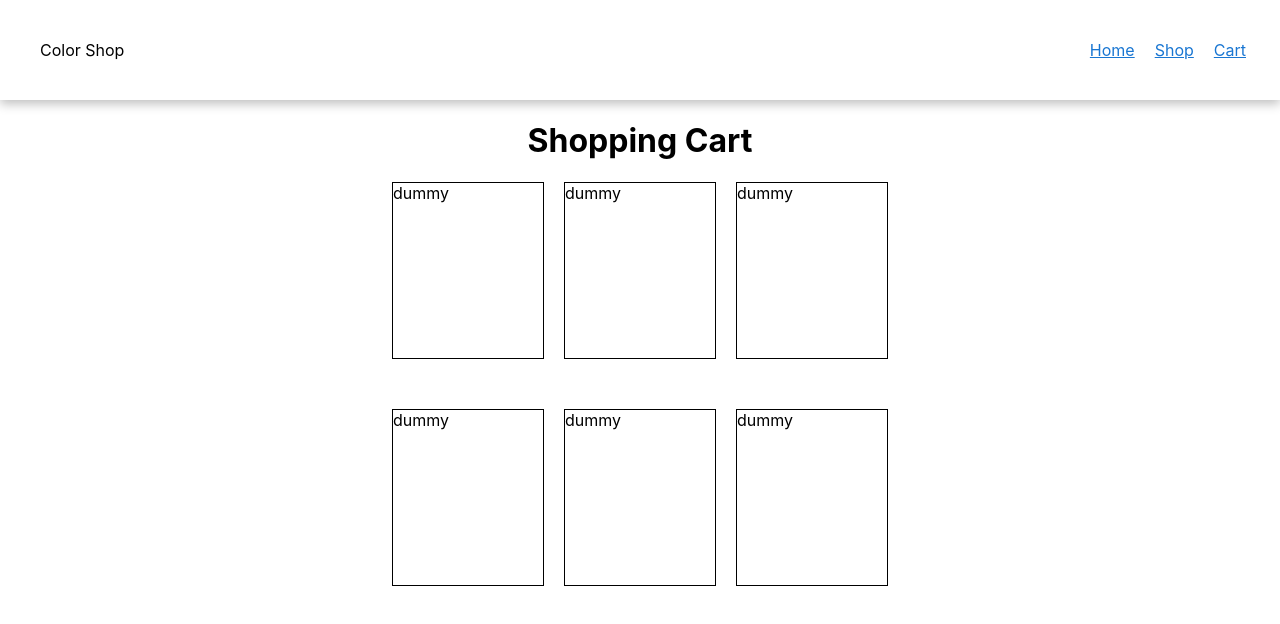
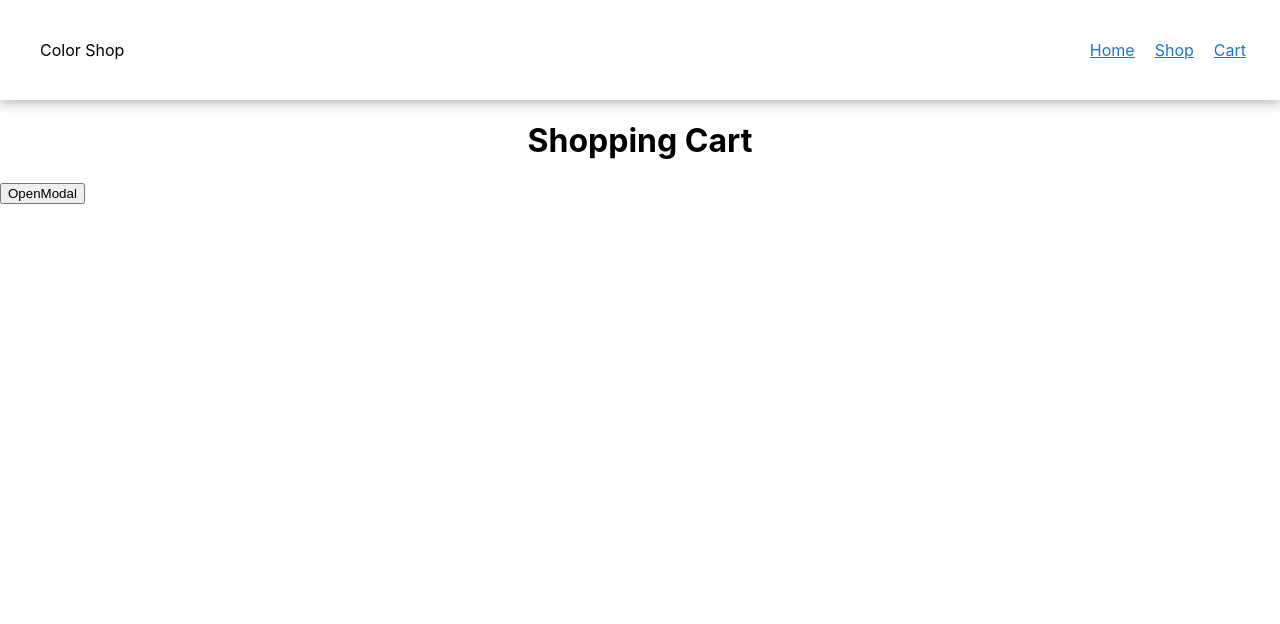
Before and after one commit to alex-goldschmidt/shopping-cart, a React (Create React App) app: page /components/cart in a window 1280 px wide. Shown: the top 624 px of the page. Built offline with nearby package versions, Linux system fonts and the light colour scheme.

Commit message:
Redo cart page

```diff
--- a/src/components/cart.js
+++ b/src/components/cart.js
@@ -1,19 +1,19 @@
-//import { useState } from "react";
+import { useState } from "react";
 import "../styles/cart.css";
-import ShoppingPage from "../components/shopping";
-import { useState } from "react";
 
 const Cart = () => {
+  const [isActive, setActive] = useState(false);
+  const toggleModal = (e) => {
+    e.stopPropagation();
+    setActive(!isActive);
+  };
+
   return (
-    <div className="CartContainer">
+    <div className="container">
       <h1>Shopping Cart</h1>
-      <div className="ChosenItemsContainer">
-        <div className="dummy">dummy</div>
-        <div className="dummy">dummy</div>
-        <div className="dummy">dummy</div>
-        <div className="dummy">dummy</div>
-        <div className="dummy">dummy</div>
-        <div className="dummy">dummy</div>
+      <button onClick={toggleModal}>OpenModal</button>
+      <div className={isActive ? "backdrop" : null}>
+        <div className={isActive ? "modal" : null}></div>
       </div>
     </div>
   );
--- a/src/components/navbar.js
+++ b/src/components/navbar.js
@@ -14,7 +14,7 @@ const Navbar = () => {
           <Link className="link" to="/components/shopping">
             Shop
           </Link>
-          <Link className="link" to="/components/cart">
+          <Link className="link" to="../components/cart">
             Cart
           </Link>
         </div>
--- a/src/components/shopping.js
+++ b/src/components/shopping.js
@@ -1,7 +1,7 @@
 import "../styles/shopping.css";
 import { useState } from "react";
 
-const ShoppingPage = () => {
+const ShoppingPage = (props) => {
   const [RedQuantity, setRedQuantity] = useState(0);
   const HandleRedIncrement = () => {
     setRedQuantity(RedQuantity + 1);
@@ -29,19 +29,15 @@ const ShoppingPage = () => {
 
   return (
     <div className="Container">
-      <h1 className="PageGreeting">Shop for Colors</h1>
+      <h1 className="PageGreeting">Color Shop</h1>
       <div className="ColorsContainer">
         <div className="RedContainer">
-          <div
-            className="card"
-            style={{ backgroundColor: "Red" }}
-            data-value="red"
-          >
+          <div className="card" style={{ backgroundColor: "Red" }}>
             Red
           </div>
 
           <div className="Modify">
-            <button className="AddRedToCartButtonButton">Add To Cart</button>
+            <button className="AddRedToCartButton">Add To Cart</button>
             <div>
               <span
                 className="SubtractRed"
@@ -58,11 +54,7 @@ const ShoppingPage = () => {
         </div>
 
         <div className="OliveContainer">
-          <div
-            className="card"
-            style={{ backgroundColor: "Olive" }}
-            data-value="olive"
-          >
+          <div className="card" style={{ backgroundColor: "Olive" }}>
             Olive
           </div>
           <div className="Modify">
@@ -83,11 +75,7 @@ const ShoppingPage = () => {
         </div>
 
         <div className="GreenContainer">
-          <div
-            className="card"
-            style={{ backgroundColor: "Green" }}
-            data-value="green"
-          >
+          <div className="card" style={{ backgroundColor: "Green" }}>
             Green
           </div>
           <div className="Modify">
@@ -108,11 +96,7 @@ const ShoppingPage = () => {
         </div>
 
         <div className="BlueContainer">
-          <div
-            className="card"
-            style={{ backgroundColor: "Blue" }}
-            data-value="blue"
-          >
+          <div className="card" style={{ backgroundColor: "Blue" }}>
             Blue
           </div>
           <div className="Modify">
@@ -133,11 +117,7 @@ const ShoppingPage = () => {
         </div>
 
         <div className="IndigoContainer">
-          <div
-            className="card"
-            style={{ backgroundColor: "Indigo" }}
-            data-value="indigo"
-          >
+          <div className="card" style={{ backgroundColor: "Indigo" }}>
             Indigo
           </div>
           <div className="Modify">
@@ -158,11 +138,7 @@ const ShoppingPage = () => {
         </div>
 
         <div className="VioletContainer">
-          <div
-            className="card"
-            style={{ backgroundColor: "Violet" }}
-            data-value="Indigo"
-          >
+          <div className="card" style={{ backgroundColor: "Violet" }}>
             Violet
           </div>
           <div className="Modify">
--- a/src/styles/cart.css
+++ b/src/styles/cart.css
@@ -1,23 +1,28 @@
-.CartContainer {
-  display: grid;
-  justify-content: center;
-}
-
 h1 {
   display: flex;
   justify-content: center;
 }
 
-.ChosenItemsContainer {
-  display: grid;
-  grid-template-columns: repeat(3, 1fr);
-  grid-template-rows: repeat(2, 1fr);
-  grid-column-gap: 20px;
-  grid-row-gap: 50px;
+.backdrop {
+  display: flex;
+  background: #00000088;
+  height: 500px;
+  width: 300px;
+  margin-left: auto;
+  margin-right: 0;
+  color: white;
+  justify-content: center;
+}
+.backdrop::before {
+  color: white;
+  content: "Cart: ";
+  height: 500px;
+  width: 300px;
+  display: flex;
+  justify-content: center;
 }
 
-.ChosenItemsContainer div {
-  border: 1px solid black;
-  height: 175px;
-  width: 150px;
+.modal {
+  cursor: initial;
+  display: flex;
 }
```
